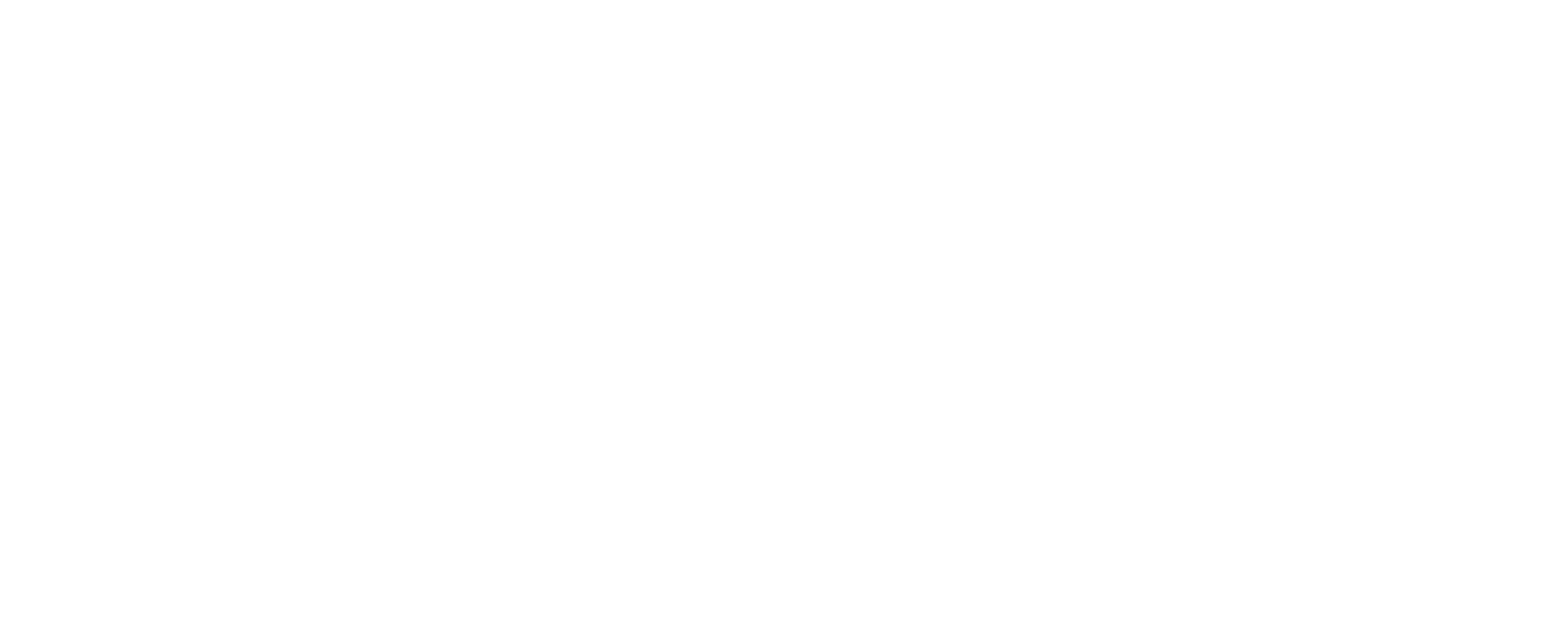
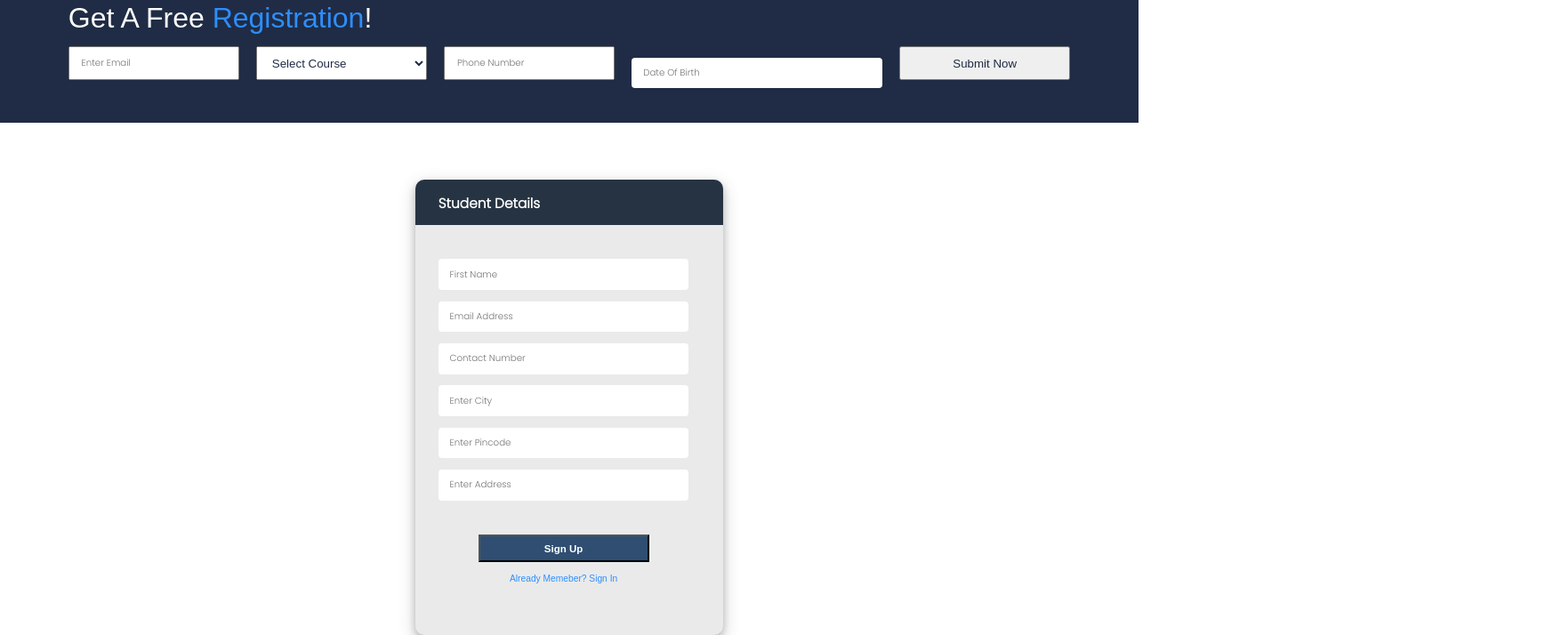
Before and after one commit to OwnTechnologiesClients/CoachingInstitute, a React (Vite) app: page /student-login in a window 1280 px wide. Before the commit this address had no page. Shown: the part 1020-1734 px from the top of the page at 89% size, 1746 px wide, since content can reach past the window. Before the commit the page ends 800 px from the top, so only its background shows below. Built offline with nearby package versions, Linux system fonts and the light colour scheme.

Commit message:
Student signup form UI done

```diff
--- a/src/App.jsx
+++ b/src/App.jsx
@@ -3,6 +3,7 @@
 import { BrowserRouter, Routes, Route } from 'react-router-dom'
 import Home from './Pages/Home/Home';
 import Form from './Pages/form/Form';
+import StudentLogin from './Pages/studentZone/StudentLogin';
 
 function App() {
   return (
@@ -12,6 +13,7 @@
         <Routes>
           <Route path='/' element={<Home />} />
           <Route path='/form' element={<Form />} />
+          <Route path='/student-login' element={<StudentLogin />} />
         </Routes>
       </BrowserRouter>
 
--- a/src/Pages/Home/HeroSection.jsx
+++ b/src/Pages/Home/HeroSection.jsx
@@ -1,5 +1,6 @@
 import React from 'react'
 import heroImage from '../../assets/bg4.png'
+
 
 const HeroSection = () => {
     return (
--- a/src/Pages/Home/Home.jsx
+++ b/src/Pages/Home/Home.jsx
@@ -61,6 +61,7 @@
                     </div>
                 </div>
             </div>
+
             <Navbar />
 
             <HeroSection />
--- /dev/null
+++ b/src/Pages/studentZone/StudentLogin.jsx
@@ -0,0 +1,23 @@
+import React from 'react'
+import Navbar from '../../Components/navbar/Navbar'
+import HeroSection from '../Home/HeroSection';
+import RegistrationSection from '../Home/RegistrationSection'
+import StudentDetail from './studentDetail/StudentDetail';
+
+
+
+const StudentLogin = () => {
+  return (
+    <div>
+
+      <Navbar />
+      <HeroSection />
+      <RegistrationSection />
+      <StudentDetail/>
+
+    </div>
+
+  )
+}
+
+export default StudentLogin
--- /dev/null
+++ b/src/Pages/studentZone/studentDetail/StudentDetail.jsx
@@ -0,0 +1,95 @@
+import React from 'react'
+
+import './StudentDetail.scss';
+import { useState } from "react";
+import { useNavigate } from "react-router-dom"
+
+
+// src/Pages/studentZone/studentDetail/StudentDetail.scss
+
+
+const StudentDetail = () => {
+    const [firstname, setFirstname] = useState("");
+    const [emailAddress, setEmailAddress] = useState("");
+    const [contactNumber, setContactNumber] = useState("");
+    const [city, setCity] = useState("");
+    const [pincode, setPincode] = useState("");
+    const [address, setAddress] = useState("");
+
+    const navigate = useNavigate();
+
+    const navigateToContacts = () => {
+        navigate('/test-subjects');
+    };
+
+    return (
+        <div className='student-detail-parent'>
+
+
+
+
+            <div className='query-square'>
+                <div className='square-header'>
+                    <h2>Student Details</h2>
+                </div>
+                <div className='query-card-parent'>
+
+                    {/* ------------ First name Input textfield -------------------- */}
+                    <input type="text" className="form-control" name="title"
+                        value={firstname}
+                        onChange={(e) => { setFirstname(e.target.value) }}
+                        placeholder="First Name" />
+
+
+                    {/* ------------ emailAddress Input textfield -------------------- */}
+                    <input type="text" className="form-control" name="title"
+                        value={emailAddress}
+                        onChange={(e) => { setEmailAddress(e.target.value) }}
+                        placeholder="Email Address" />
+
+
+                    {/* ------------ contact Number Input textfield -------------------- */}
+                    <input type="text" className="form-control" name="title"
+                        value={contactNumber}
+                        onChange={(e) => { setContactNumber(e.target.value) }}
+                        placeholder="Contact Number" />
+
+                    {/* ------------ City Input textfield -------------------- */}
+                    <input type="text" className="form-control" name="title"
+                        value={city}
+                        onChange={(e) => { setCity(e.target.value) }}
+                        placeholder="Enter City" />
+
+                    {/* ------------ Pincode Input textfield -------------------- */}
+                    <input type="text" className="form-control" name="title"
+                        value={pincode}
+                        onChange={(e) => { setPincode(e.target.value) }}
+                        placeholder="Enter Pincode" />
+
+                    {/* ------------ Address Input textfield -------------------- */}
+                    <input type="text" className="form-control" name="title"
+                        value={address}
+                        onChange={(e) => { setAddress(e.target.value) }}
+                        placeholder="Enter Address" />
+
+
+                    <div className='signup-button'>
+                        <button class="button" onClick={navigateToContacts}>Sign Up</button>
+
+
+                    </div>
+
+
+                    <p>Already Memeber? Sign In</p>
+
+
+
+                </div>
+            </div>
+
+
+        </div>
+    )
+}
+
+export default StudentDetail
--- /dev/null
+++ b/src/Pages/studentZone/studentDetail/StudentDetail.scss
@@ -0,0 +1,101 @@
+.student-detail-parent {
+    width: 100%;
+    justify-content: center;
+    display: flex;
+}
+
+.query-square {
+    width: 27vw;
+    height: 40vw;
+    background: #eaeaea;
+    box-shadow: 0 4px 8px 0 rgba(0, 0, 0, 0.2), 0 6px 20px 0 rgba(0, 0, 0, 0.19);
+    margin-left: 2vw;
+    margin-right: 2vw;
+    margin-top: 5vw;
+    margin-bottom: 5vw;
+    position: relative;
+    border-radius: 10px;
+    justify-content: center;
+
+
+}
+
+.query-card-parent {
+    margin-left: 2vw;
+    margin-top: 2vw;
+    position: absolute;
+    justify-content: center;
+
+
+}
+
+.query-card-parent p {
+    font-size: 0.9vw;
+    color: #2D8EFF;
+    font-size: 0.8vw;
+    text-align: center;
+    margin-right: 3vw;
+    margin-top: -3vw;
+
+
+}
+
+input[type=text] {
+    width: 22vw;
+    height: 2.7vw;
+    padding-left: 1vw;
+    box-sizing: border-box;
+    border-radius: 4px;
+    border: 2px #B9BAC8;
+    margin-top: 1vw;
+}
+
+input,
+input::placeholder {
+    font-size: 0.8vw;
+    font-family: 'Poppins', sans-serif;
+    font-weight: 400;
+}
+
+
+.square-header {
+    width: 100%;
+    height: 4vw;
+    border-top: 4px;
+    border-top-left-radius: 10px;
+    border-top-right-radius: 10px;
+    background-color: #263342;
+    position: relative;
+}
+
+.square-header h2 {
+    font-size: 1.2vw;
+    color: white;
+    font-family: 'Poppins';
+    font-weight: 900;
+    vertical-align: middle;
+    margin: 0;
+    position: absolute;
+    top: 30%;
+    margin-left: 2vw;
+}
+
+
+.signup-button {
+    margin-bottom: 4vw;
+    margin-top: 3vw;
+    justify-content: center;
+    display: flex;
+}
+
+.signup-button button {
+    width: 15vw;
+    font-weight: 900;
+    font-size: 0.9vw;
+    color: white;
+    padding: 0.6vw;
+    margin-right: 3vw;
+    background-color: #2F4E71;
+
+
+}
```
Also changed, not shown: src/Pages/studentZone/StudentLogin.scss (added).
